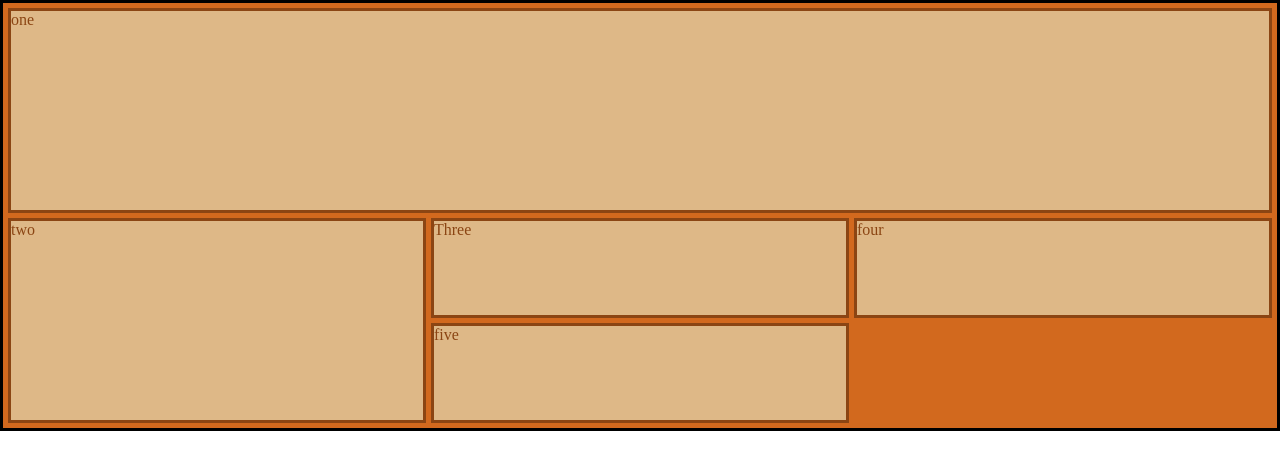
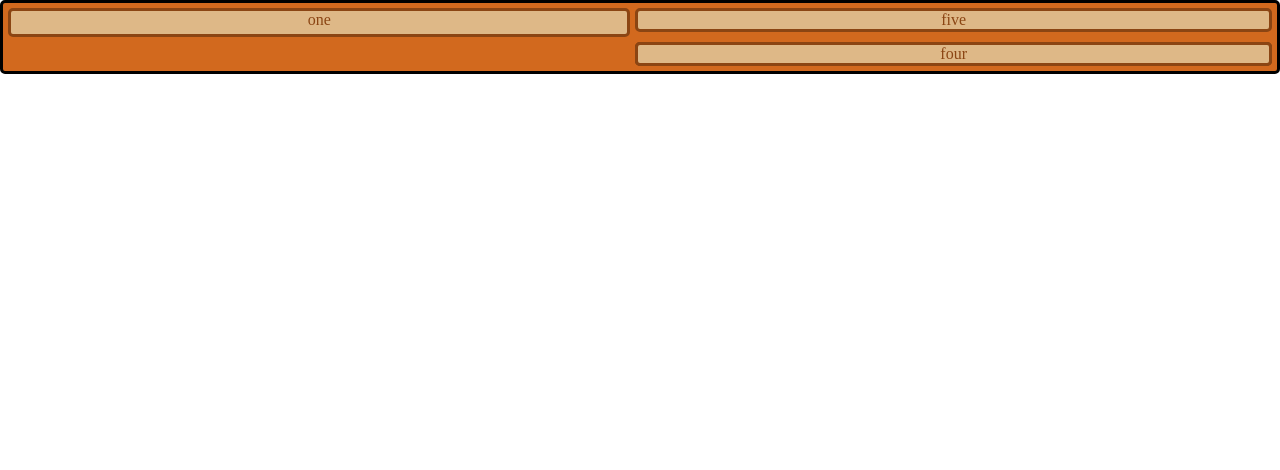
Before and after one commit to DevanshParashar165/CSS, a plain HTML site: page grid/grid.html in a window 1280 px wide. Drawn offline with Linux system fonts and the light colour scheme.

Commit message:
grid folder changes

```diff
--- a/grid/grid.css
+++ b/grid/grid.css
@@ -5,28 +5,48 @@
 .wrap{
     display: grid;
     /* grid-template-columns: 1fr 1fr 1fr; */
-    grid-template-columns: repeat(3,1fr);
-    grid-auto-rows: minmax(100px,auto);
+    /* grid-template-columns: repeat(3,1fr);
+    grid-auto-rows: minmax(100px,auto); */
+    grid-template-columns: 50px,50px,50px,50px,50px;
+    grid-template-rows: auto;
+    /* grid-template-areas: "header header header header" "main main .sidebar" "footer footer footer footer"; */
     padding: 5px;
     column-gap: 5px;
     row-gap: 5px;
     background-color: chocolate;
     border: solid black;
+    border-radius: 5px;
+    box-shadow: 3px;
+    /* justify-content: space-around; */
 }
 .one{
     background-color: burlywood;
     color: saddlebrown;
     border: solid saddlebrown;
     box-shadow: 2px chocolate;
+    border-radius: 5px;
+    box-shadow: 10px black;
+    text-align: center;
+    /* justify-self: center; */
 }
 #box1{
-    grid-column-start: 1 ;
+    /* grid-column-start: 1 ;
     grid-column-end: 4;
     grid-row-start: 1;
-    grid-row-end: 3;
+    grid-row-end: 3; */
+    /* grid-area: header; */
+    grid-column: 1;
+    grid-row: 1/3;
 }
 #box2{
-    grid-column-start: 1;
+    /* grid-column-start: 1;
     grid-row-start: 3;
-    grid-row-end: 5;
+    grid-row-end: 5; */
+    grid-area: main;
 }
+#box3{
+    grid-area: sidebar;
+}
+#box4{
+    grid-area: footer;
+}
```
